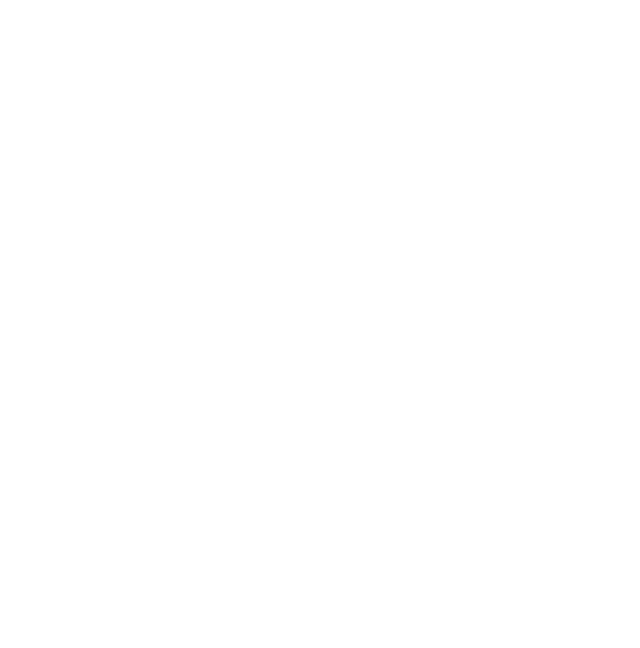
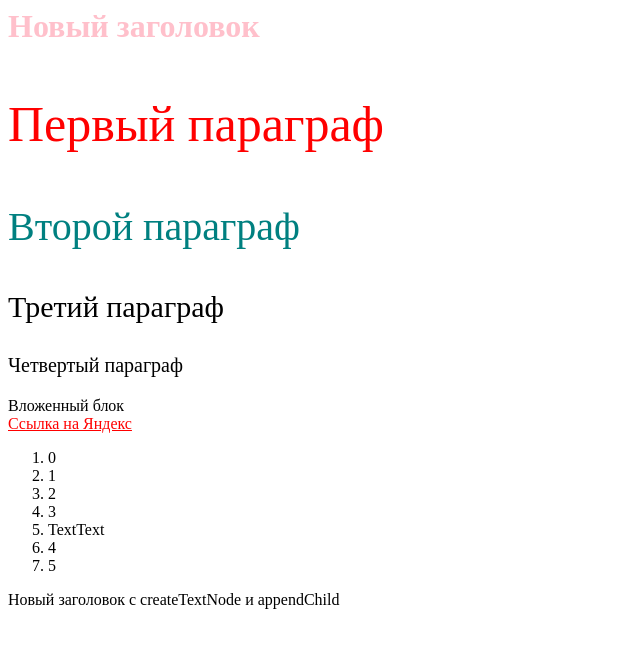
Before and after one commit to AlexMochalin/test5, a plain HTML site: page index.html in a window 1280 px wide. Shown: the whole page, without its empty margins (0-640 px from the left). Drawn offline with Linux system fonts and the light colour scheme.

Commit message:
Update index.html

```diff
--- a/index.html
+++ b/index.html
@@ -1,22 +1,85 @@
-<script>
-  var arr=[];
-	arr.push('zero');
-	arr.push('one',2,10,55,75);
-	arr.unshift('two');
-	arr.shift();
-	for(var i=0;i<arr.length;i++){
-		console.log(arr[i]);
-	}
-	//var arr = ['world',5,7,9,10];
-	//var value = arr[0];
-	//arr.unshift(100);
-	//arr.shift();
-	//document.write(arr[0]+'<br>');
-	//document.write(arr[1]);
-	//var value = arr[1,2,'three'];
+<html>
+	<head>
+		<style>
+			.blue {
+				color: blue;
+			}
+			.pink {
+				color: pink;
+			}
+		</style>
+	</head>
+	<body>
+		<h1  id="header">Заголовок &#9813;</h1>
 
-	//delete arr[2];
-	//console.log(arr);
+		<p class="article">Первый параграф</p>
+		<p class="article">Второй параграф</p>
+		<p class="article">Третий параграф</p>
+		<p class="article">Четвертый параграф</p>
+
+		<div class="outer">
+			<div class="inner">Вложенный блок</div>
+		</div>
+
+		<ol id="list">
+			<li>0</li>
+			<li>1</li>
+			<li>2</li>
+			<li>3</li>
+			<li>4</li>
+			<li>5</li>
+		</ol>
+
+		<script>
+			var list = document.getElementById("list");
+			var newItem = document.createElement("li");
+			newItem.innerText = "TextText";
+			list.insertBefore(newItem,list.children[4]);
+
+			for(var i=0;i<document.body.childNodes.length;i++){
+				console.log(document.body.childNodes[i]);
+			}
+
+			var h = document.getElementById("header");
+			h.innerText = 'Новый заголовок';
+			//h.style.color = 'green';
+			h.className = 'pink';
+
+			var article = document.getElementsByClassName('article');
+			article[1].style.color = 'teal';
+
+			for(i=0,size=50,weight=700;i<article.length;i++,size-=10,weight-=100){
+				article[i].style.fontSize = size + 'px';
+				article[i].style.fontWeigth = weight;
+			}
+
+			document.querySelector('body>p').style.color = "red";
+
+			var elText = document.createTextNode('Новый заголовок с createTextNode и appendChild');
+			document.body.appendChild(elText);
+
+			//elText.style.color = 'red'; //????????
+
+			var link = document.createElement('a');
+			link.href = 'https://yandex.ru/';
+			link.innerText = 'Ссылка на Яндекс';
+			document.getElementsByClassName('outer')[0].appendChild(link);
+			link.style.color = 'red';
 
 
-</script>
+
+
+
+
+
+
+
+
+
+
+		</script>
+
+
+
+	</body>
+</html>
```
